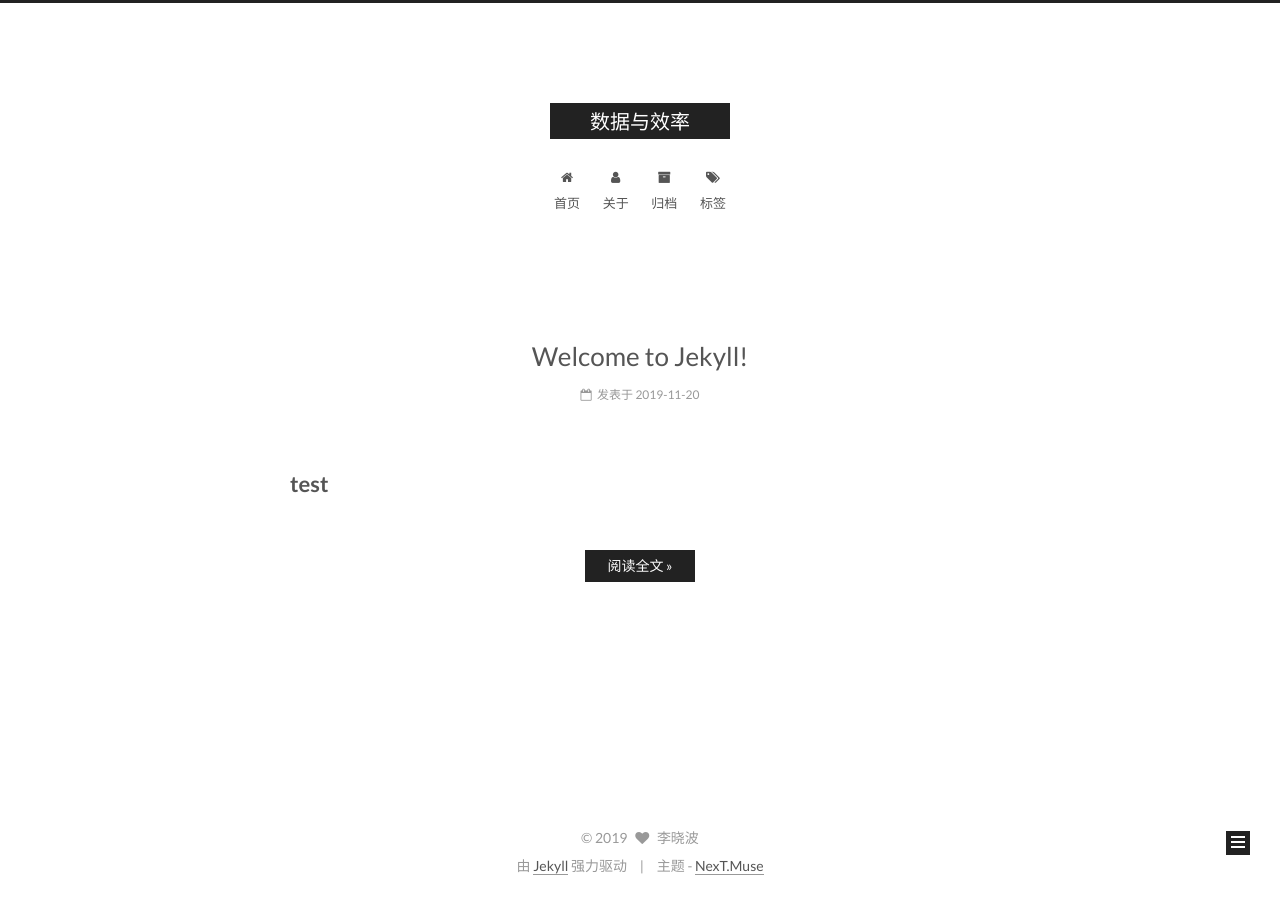
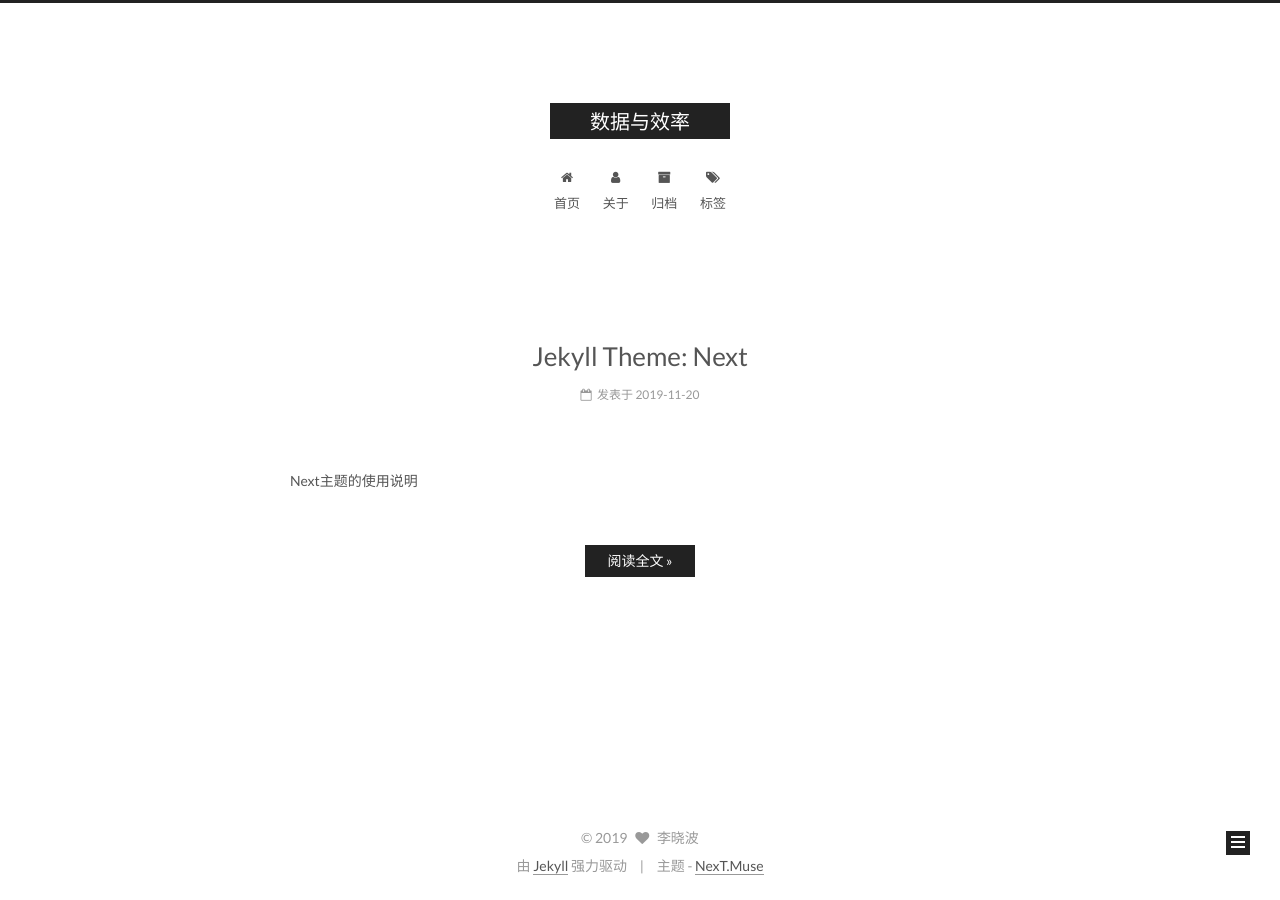
Before and after one commit to relixiaobo/relixiaobo.GitHub.io, a Jekyll site: the page built from index.html, in a window 1280 px wide. Built offline with Jekyll 4.4.1, drawn with Linux system fonts in a browser that asks for light colours; the list of posts is cut into pages by our own code.

Commit message:
标题修改

```diff
--- a/_posts/2019-11-20-jekyll-next-theme.md
+++ b/_posts/2019-11-20-jekyll-next-theme.md
@@ -1,9 +1,10 @@
 ---
-title:  "Welcome to Jekyll!"
+title:  "Jekyll Theme: Next"
 date:   2019-11-20 10:10:50 +0800
 categories:
 tags:
-description:
+- Next
+description: Next主题的使用说明
 ---
 
 # test
```
